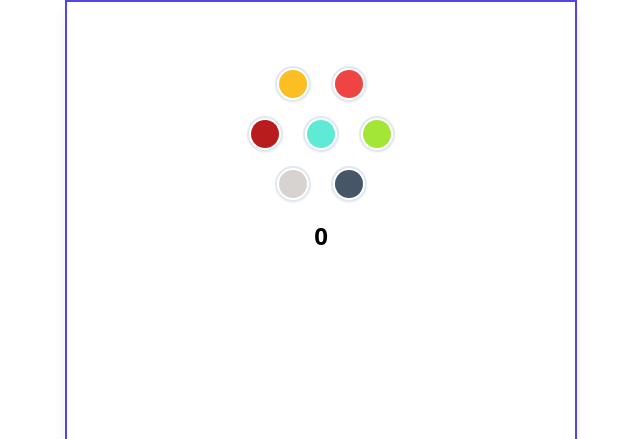
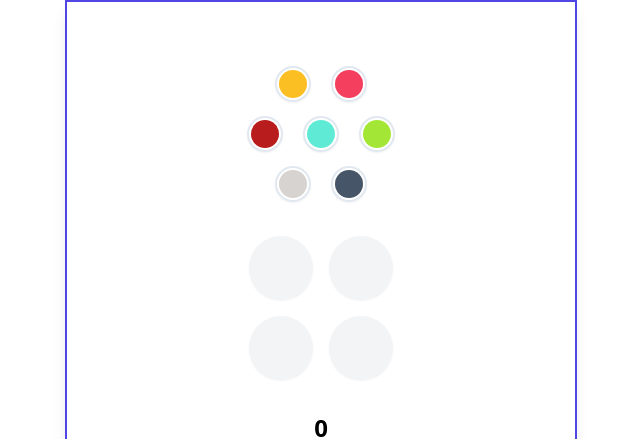
Before and after one commit to moonbubble/moonbubble.github.io, an Angular app: page / in a window 1280 px wide. Shown: the part 128-567 px from the top of the page, without its empty margins (319-959 px from the left). Built offline with nearby package versions, Linux system fonts and the light colour scheme.

Commit message:
SPR Adds colored view of square

```diff
--- a/src/app/spread/spread.component.ts
+++ b/src/app/spread/spread.component.ts
@@ -18,7 +18,7 @@ export class SpreadComponent {
     {
       name: 'koraal',
       index: 1,
-      backgroundColor: 'bg-red-500',
+      backgroundColor: 'bg-rose-500',
       chosen: false,
     },
     {
--- a/src/app/square/square.component.html
+++ b/src/app/square/square.component.html
@@ -1,7 +1,14 @@
-<div *ngIf="squareColors.length > 0" class="w-full my-4">
-  <ul>
-    <li class="text-center" *ngFor="let color of squareColors">
-      {{ color.name }}
-    </li>
-  </ul>
+<div
+  class="my-8 grid grid-cols-2 grid-rows-2 justify-items-center gap-4 h-36 w-36 m-auto"
+>
+  <ng-container *ngFor="let index of [0, 1, 2, 3]">
+    <div
+      [class]="
+        squareColors[index]
+          ? squareColors[index].backgroundColor
+          : 'bg-gray-100'
+      "
+      class="rounded-full w-16 h-16 shadow-sm"
+    ></div>
+  </ng-container>
 </div>
```
